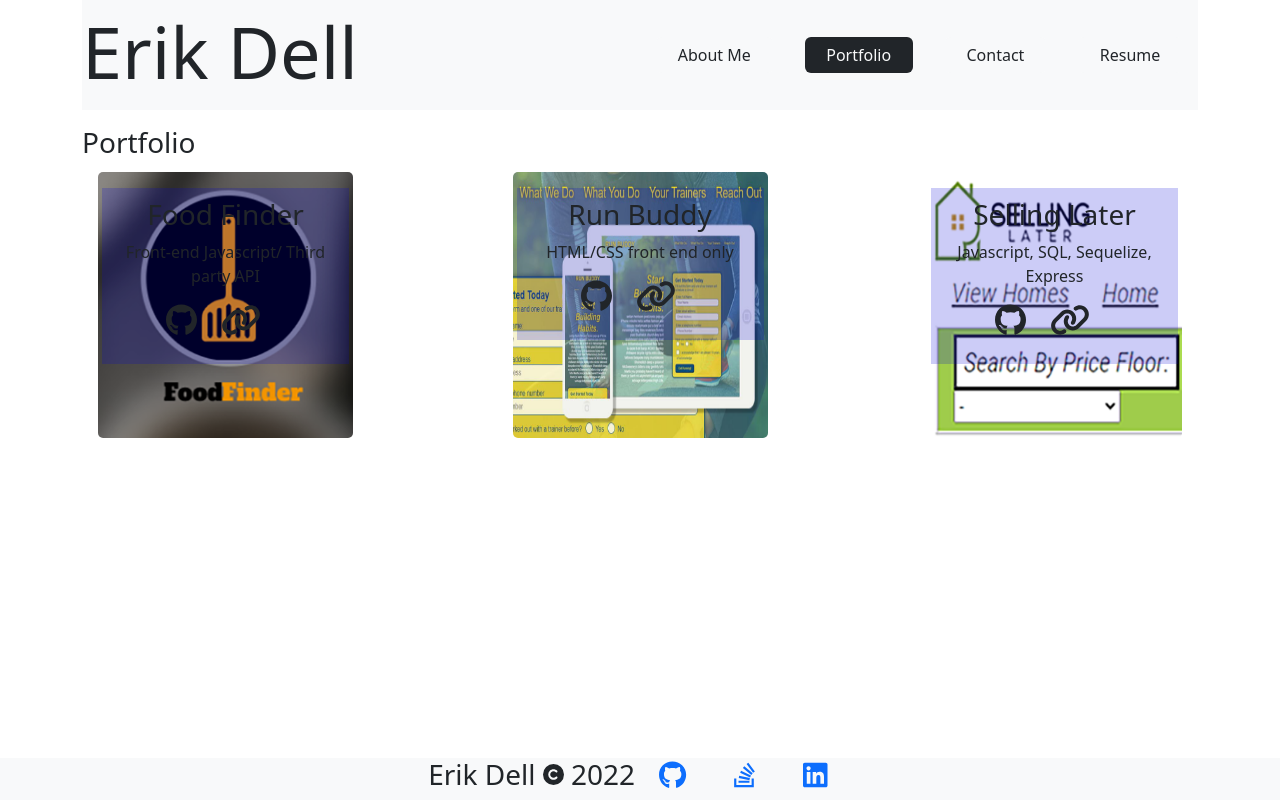
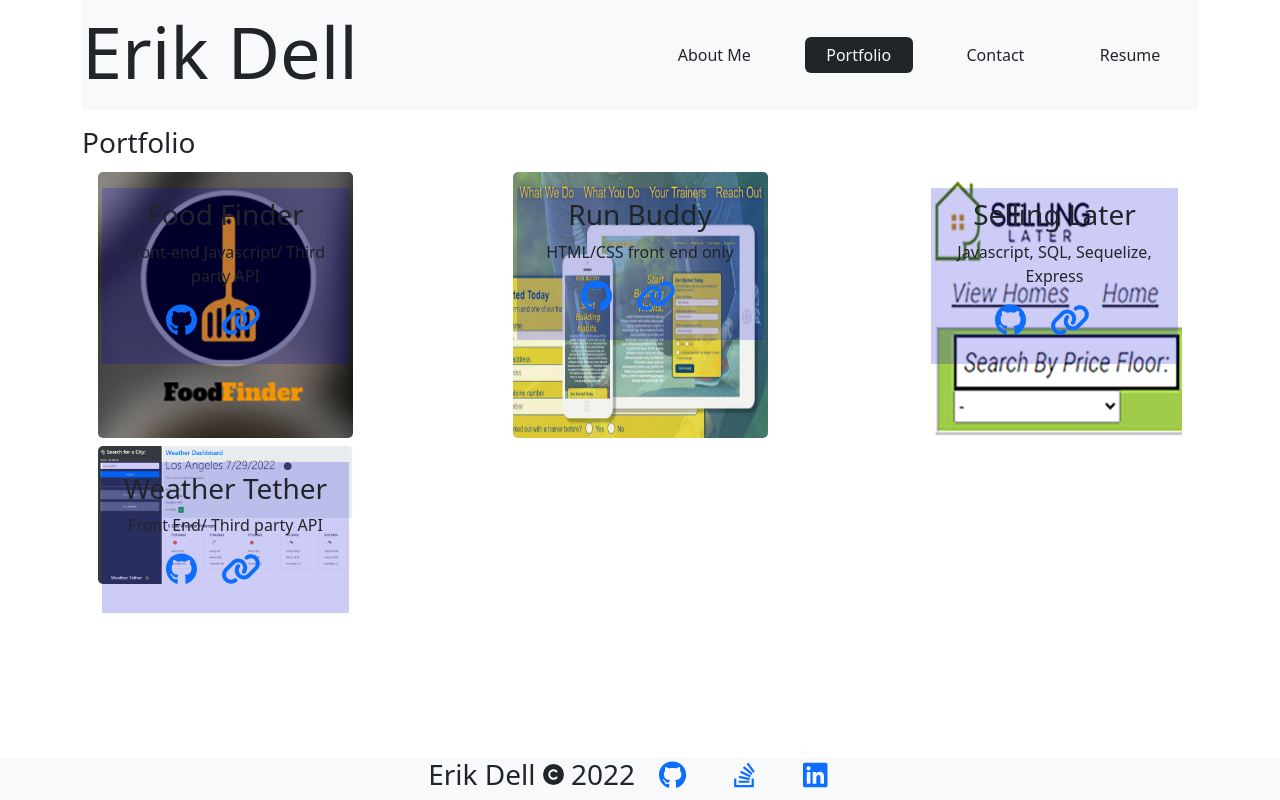
Before and after one commit to edellenator/gordos-porto, a React (Create React App) app: page / in a window 1280 px wide. Both pictures are taken after a click on the button "Portfolio". Built offline with nearby package versions, Linux system fonts and the light colour scheme.

Commit message:
portfolio images, icons, and links render

```diff
--- a/src/components/Project/index.js
+++ b/src/components/Project/index.js
@@ -21,7 +21,16 @@ const Project = (props) => {
                         <div className="project-button">
                             <h3 className="card-title">{project.name}</h3>
                             <p className="card-text">{project.description}</p>
-                            <p><FontAwesomeIcon icon={faGithub} size="2x" /><span className="m-4"><FontAwesomeIcon icon={faLink} size="2x" /></span></p>
+                            <p>
+                                <a href={project.github} target="_blank">
+                                    <FontAwesomeIcon icon={faGithub} size="2x" />
+                                </a>
+                                <span className="m-4">
+                                <a href={project.deployed} target="_blank">
+                                    <FontAwesomeIcon icon={faLink} size="2x" />
+                                </a>
+                                </span>
+                            </p>
                         </div>
                     </div>
                 </div>
--- a/src/pages/Portfolio.js
+++ b/src/pages/Portfolio.js
@@ -6,17 +6,30 @@ const Portfolio = () => {
         {
             id: '01',
             name: 'Food Finder',
-            description: 'Front-end Javascript/ Third party API'
+            description: 'Front-end Javascript/ Third party API',
+            github: 'https://github.com/clickity-clacking/food-finder',
+            deployed: 'https://clickity-clacking.github.io/food-finder/'
         },
         {
             id: '02',
             name: 'Run Buddy',
-            description: 'HTML/CSS front end only'
+            description: 'HTML/CSS front end only',
+            github: 'https://github.com/edellenator/runBuddy',
+            deployed: 'https://edellenator.github.io/runBuddy/'
         },
         {
             id: '03',
             name: 'Selling Later',
-            description: 'Javascript, SQL, Sequelize, Express'
+            description: 'Javascript, SQL, Sequelize, Express',
+            github: 'https://github.com/clickity-clacking/selling-later',
+            deployed: 'https://tranquil-tundra-77123.herokuapp.com/'
+        },
+        {
+            id: '04',
+            name: 'Weather Tether',
+            description: 'Front End/ Third party API',
+            github: 'https://github.com/edellenator/weather-tether',
+            deployed: 'https://edellenator.github.io/weather-tether/'
         },
 
     ]
```
Also changed, not shown: src/assets/images/04.png (added).
